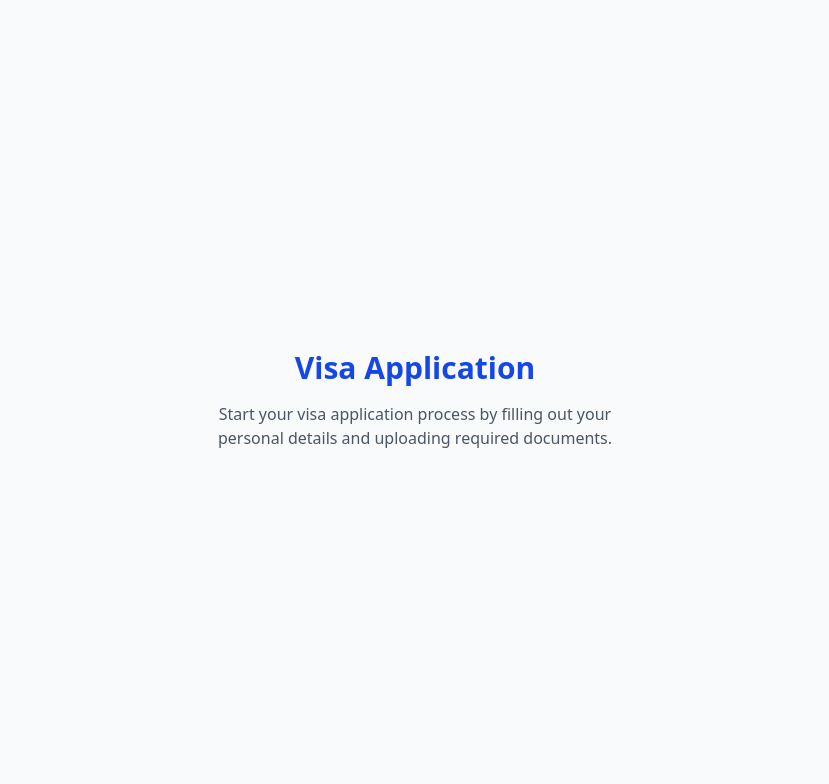
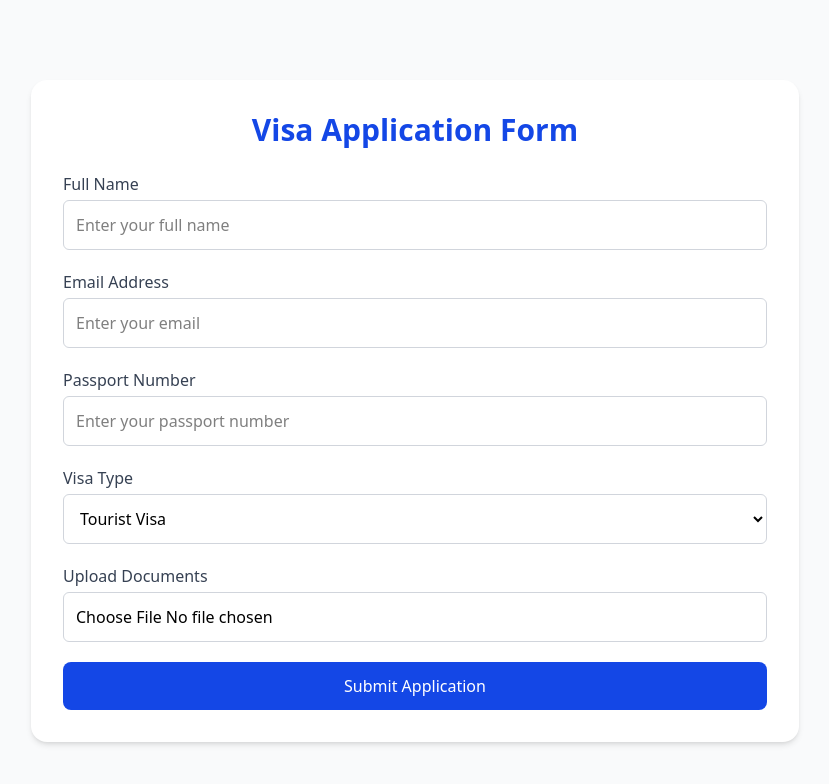
Before and after one commit to deneesha12/visa_agency, a Next.js app: page /apply in a window 1280 px wide. Shown: the top 784 px of the page, without its empty margins (225-1054 px from the left). Built offline with nearby package versions, Linux system fonts and the light colour scheme.

Commit message:
Updated Apply page design

```diff
--- a/app/apply/page.tsx
+++ b/app/apply/page.tsx
@@ -1,10 +1,65 @@
+"use client";
+
 export default function ApplyPage() {
   return (
-    <main className="min-h-screen flex flex-col items-center justify-center bg-gray-50">
-      <h1 className="text-3xl font-bold text-blue-700 mb-4">Visa Application</h1>
-      <p className="text-gray-600 text-center max-w-md">
-        Start your visa application process by filling out your personal details and uploading required documents.
-      </p>
+    <main className="min-h-screen bg-gray-50 py-20">
+      <div className="max-w-3xl mx-auto bg-white p-8 rounded-2xl shadow-md">
+        <h1 className="text-3xl font-bold text-blue-700 mb-6 text-center">
+          Visa Application Form
+        </h1>
+        <form className="space-y-5">
+          <div>
+            <label className="block mb-1 font-medium text-gray-700">Full Name</label>
+            <input
+              type="text"
+              placeholder="Enter your full name"
+              className="w-full border border-gray-300 p-3 rounded-md focus:ring-2 focus:ring-blue-600 outline-none"
+            />
+          </div>
+
+          <div>
+            <label className="block mb-1 font-medium text-gray-700">Email Address</label>
+            <input
+              type="email"
+              placeholder="Enter your email"
+              className="w-full border border-gray-300 p-3 rounded-md focus:ring-2 focus:ring-blue-600 outline-none"
+            />
+          </div>
+
+          <div>
+            <label className="block mb-1 font-medium text-gray-700">Passport Number</label>
+            <input
+              type="text"
+              placeholder="Enter your passport number"
+              className="w-full border border-gray-300 p-3 rounded-md focus:ring-2 focus:ring-blue-600 outline-none"
+            />
+          </div>
+
+          <div>
+            <label className="block mb-1 font-medium text-gray-700">Visa Type</label>
+            <select className="w-full border border-gray-300 p-3 rounded-md focus:ring-2 focus:ring-blue-600 outline-none">
+              <option>Tourist Visa</option>
+              <option>Business Visa</option>
+              <option>Student Visa</option>
+            </select>
+          </div>
+
+          <div>
+            <label className="block mb-1 font-medium text-gray-700">Upload Documents</label>
+            <input
+              type="file"
+              className="w-full border border-gray-300 p-3 rounded-md focus:ring-2 focus:ring-blue-600 outline-none"
+            />
+          </div>
+
+          <button
+            type="submit"
+            className="w-full bg-blue-700 text-white py-3 rounded-lg hover:bg-blue-800 transition"
+          >
+            Submit Application
+          </button>
+        </form>
+      </div>
     </main>
   );
 }
```
